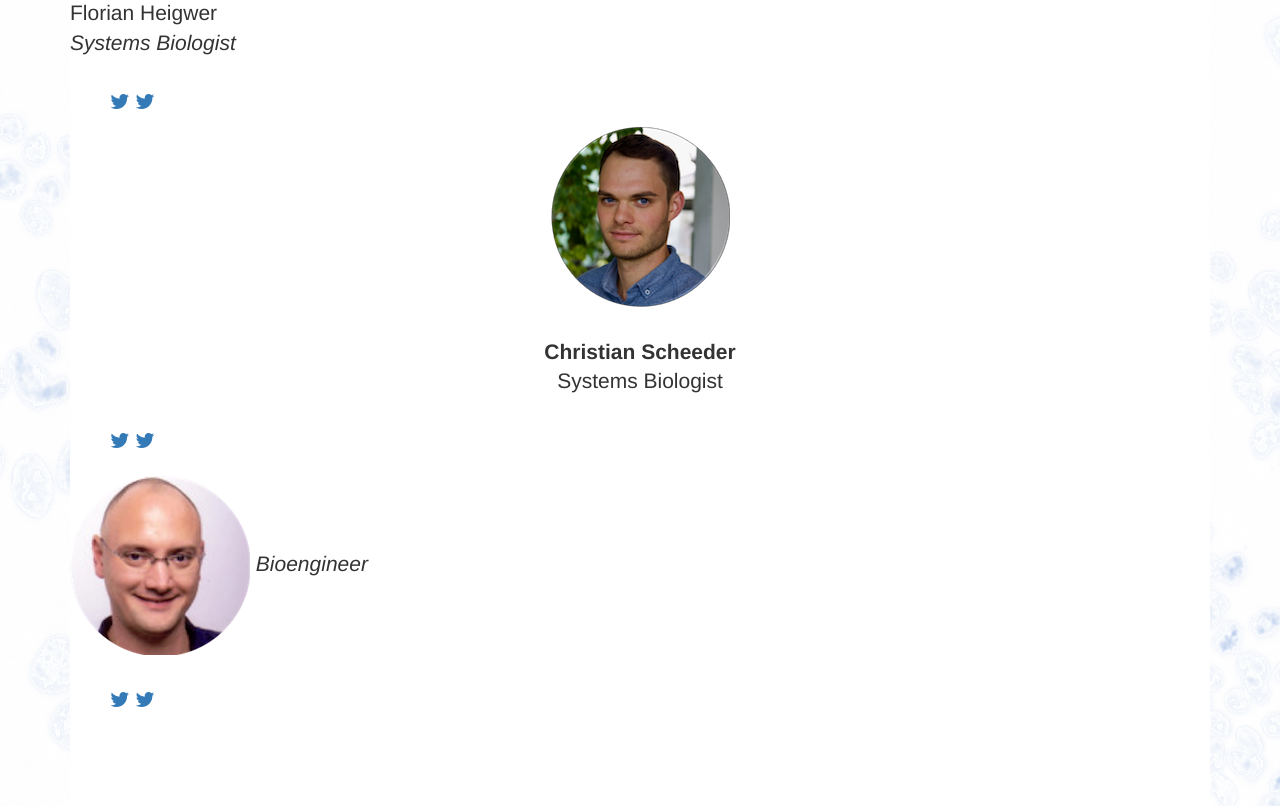
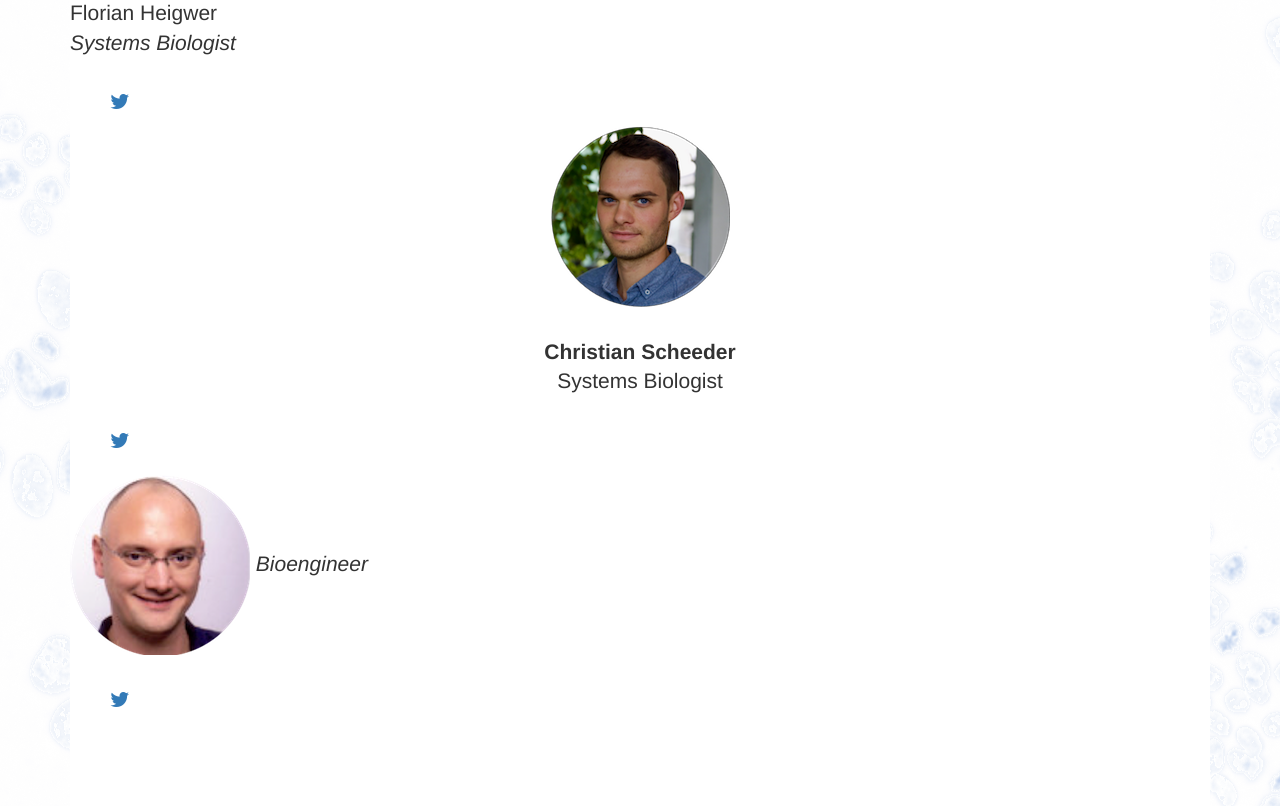
Before and after one commit to rematch-ai/rematch-ai.github.com, a Jekyll site: the page built from index.html, in a window 1280 px wide and 1400 px high, scrolled down 1812 px. Shown: the part 415-1221 px from the top of the window. Built offline with Jekyll 4.4.1, drawn with Linux system fonts in a browser that asks for light colours; nearby versions of some CDN libraries.

Commit message:
no message

```diff
--- a/_includes/twitter_code.html
+++ b/_includes/twitter_code.html
@@ -7,11 +7,6 @@
       <i class="fa fa-twitter"></i>
       </a>
     </li>
-    <li>
-      <a href="https://twitter.com/{{ site.twitter_username }}">
-      <i class="fa fa-twitter"></i>
-      </a>
-    </li>
   </ul>
 </div>
 </div>
--- a/assets/_sass/bootstrap/_twitter-styles.scss
+++ b/assets/_sass/bootstrap/_twitter-styles.scss
@@ -13,5 +13,5 @@
 	padding-top: 20px;
 	}
 	ul#twitter-list li {
-		display: inline;
+		display: center;
 	}
```
